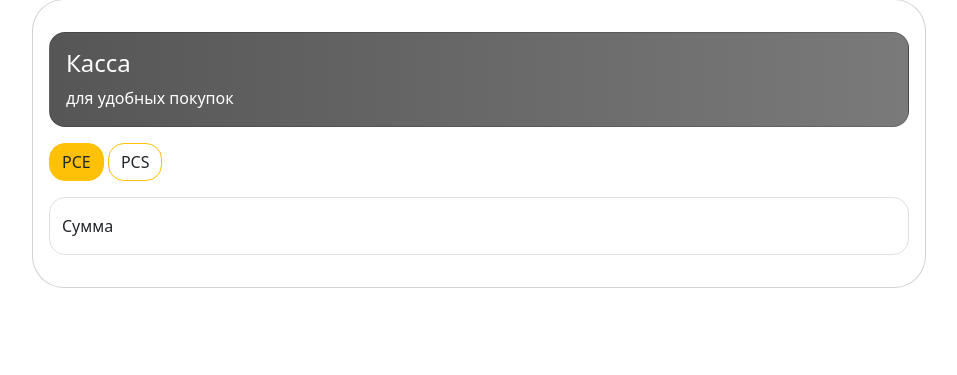
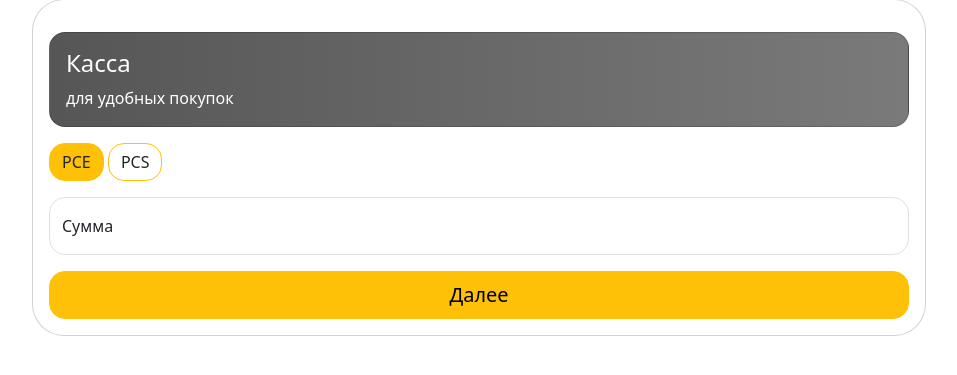
Before and after one commit to roctbb/startup-fest-bot, a Flask app: page /payments/ in a window 1280 px wide. Shown: the part 77-452 px from the top of the page, without its empty margins (161-1118 px from the left). Run offline with Flask 3, Linux system fonts and the light colour scheme.

Commit message:
📱Add button to payment

```diff
--- a/templates/payments/payment.html
+++ b/templates/payments/payment.html
@@ -42,7 +42,7 @@
                                    placeholder="100">
                             <label for="floatingInput">Сумма</label>
                         </div>
-                        <button type="submit" id="sendButton" class="btn btn-warning btn-lg rounded-4" style="width: 100%; display: none">
+                        <button onclick="showQr()" id="sendButton" class="btn btn-warning btn-lg rounded-4" style="width: 100%; display: block">
                             Далее
                         </button>
                         <center>
```
